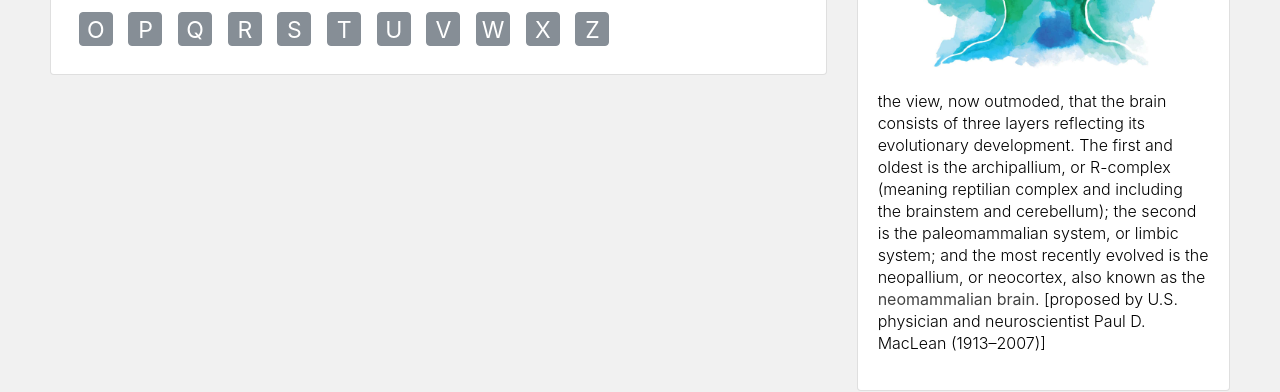
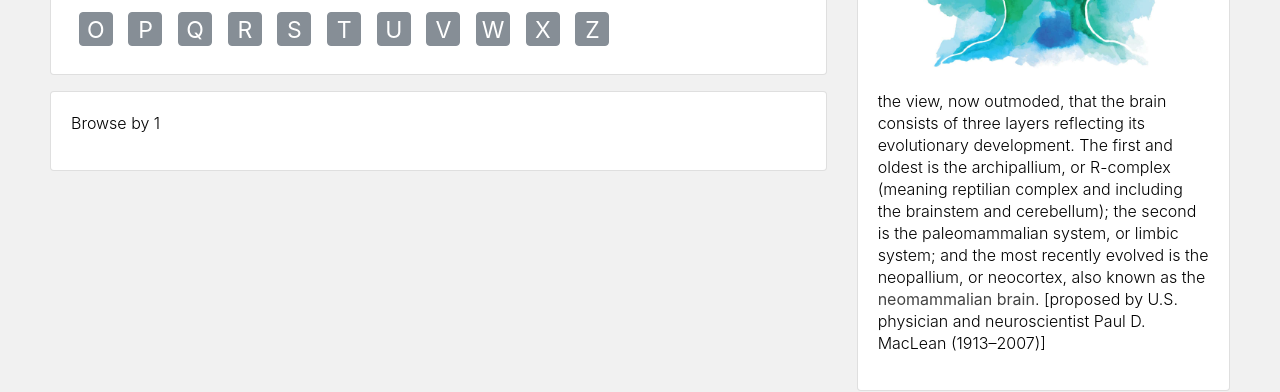
Before and after one commit to GrumpyEwok/APA-Dictionary-Rebuild, an Angular app: page /terms/1 in a window 1280 px wide. Shown: the part 444-836 px from the top of the page. Built offline with nearby package versions, Linux system fonts and the light colour scheme.

Commit message:
Browse by Letter retrieves selectedLetter from URL parameters.

```diff
--- a/src/app/app.module.ts
+++ b/src/app/app.module.ts
@@ -11,6 +11,7 @@ import { LetterDisplayComponent } from './letter-display/letter-display.componen
 import { LetterDetailComponent } from './letter-detail/letter-detail.component';
 import { TermsListComponent } from './terms-list/terms-list.component';
 import { SearchComponent } from './search/search.component';
+import { FeaturedTermComponent } from './featured-term/featured-term.component';
 
 @NgModule({
   declarations: [
@@ -22,7 +23,8 @@ import { SearchComponent } from './search/search.component';
     LetterDisplayComponent,
     LetterDetailComponent,
     TermsListComponent,
-    SearchComponent
+    SearchComponent,
+    FeaturedTermComponent
   ],
   imports: [
     BrowserModule,
--- a/src/app/content-body/content-body.component.html
+++ b/src/app/content-body/content-body.component.html
@@ -15,22 +15,9 @@
 
       <!-- use *ngFor to duplicate for each Letter[] -->
       <app-letter-display></app-letter-display>
+      <app-featured-term></app-featured-term>
 
 
-      <div class="card-deck">
-        <div class="card">
-          <div class="card-header">
-            <small>October 19th, 2018</small>
-            <!-- Hard-Coded  -->
-            <br>
-            Word of the Day
-          </div>
-          <img src="./../assets/img/hero.jpg" alt="An abstract drawing of a head, pastel color palette" class="card-img-top">
-          <div class="card-body">
-            <p>the view, now outmoded, that the brain consists of three layers reflecting its evolutionary development. The first and oldest is the archipallium, or R-complex (meaning reptilian complex and including the brainstem and cerebellum); the second is the paleomammalian system, or limbic system; and the most recently evolved is the neopallium, or neocortex, also known as the <strong>neomammalian brain</strong>. [proposed by U.S. physician and neuroscientist Paul D. MacLean (1913–2007)] </p>
-          </div>
-        </div>
-      </div>
     </div>
 
     <div class="sidebar-wrapper">
--- /dev/null
+++ b/src/app/featured-term/featured-term.component.html
@@ -0,0 +1,14 @@
+<div class="card-deck">
+  <div class="card">
+    <div class="card-header">
+      <small>October 19th, 2018</small>
+      <!-- Hard-Coded  -->
+      <br>
+      Word of the Day
+    </div>
+    <img src="./../assets/img/hero.jpg" alt="An abstract drawing of a head, pastel color palette" class="card-img-top">
+    <div class="card-body">
+      <p>the view, now outmoded, that the brain consists of three layers reflecting its evolutionary development. The first and oldest is the archipallium, or R-complex (meaning reptilian complex and including the brainstem and cerebellum); the second is the paleomammalian system, or limbic system; and the most recently evolved is the neopallium, or neocortex, also known as the <strong>neomammalian brain</strong>. [proposed by U.S. physician and neuroscientist Paul D. MacLean (1913–2007)] </p>
+    </div>
+  </div>
+</div>
--- /dev/null
+++ b/src/app/featured-term/featured-term.component.ts
@@ -0,0 +1,15 @@
+import { Component, OnInit } from '@angular/core';
+
+@Component({
+  selector: 'app-featured-term',
+  templateUrl: './featured-term.component.html',
+  styleUrls: ['./featured-term.component.css']
+})
+export class FeaturedTermComponent implements OnInit {
+
+  constructor() { }
+
+  ngOnInit() {
+  }
+
+}
--- a/src/app/letter-detail/letter-detail.component.html
+++ b/src/app/letter-detail/letter-detail.component.html
@@ -2,36 +2,16 @@
   <div class="row">
 
     <div class="col-lg-8">
-
-
-        <h1>APA Dictionary of Psychology</h1>
-        <app-search></app-search>
-
-        <app-letter-display></app-letter-display>
-        </div>
-      <div class="col-lg-4">
-
-          <div class="card-deck">
-            <div class="card">
-              <div class="card-header">
-                <small>October 19th, 2018</small>
-                <!-- Hard-Coded  -->
-                <br>
-                Word of the Day
-              </div>
-              <img src="./../assets/img/hero.jpg" alt="An abstract drawing of a head, pastel color palette" class="card-img-top">
-              <div class="card-body">
-                <p>the view, now outmoded, that the brain consists of three layers reflecting its evolutionary development. The first and oldest is the archipallium, or R-complex (meaning reptilian complex and including the brainstem and cerebellum); the second is the paleomammalian system, or limbic system; and the most recently evolved is the neopallium, or neocortex, also known as the <strong>neomammalian brain</strong>. [proposed by U.S. physician and neuroscientist Paul D. MacLean (1913–2007)] </p>
-              </div>
-            </div>
-
-          <app-sidebar></app-sidebar>
-
-      </div>
+      <h1>APA Dictionary of Psychology</h1>
+      <app-search></app-search>
+      <app-letter-display></app-letter-display>
+      <app-terms-list></app-terms-list>
     </div>
 
-
-
+    <div class="col-lg-4">
+      <app-featured-term></app-featured-term>
+      <app-sidebar></app-sidebar>
+    </div>
 
   </div>
 </div>
--- a/src/app/letter-detail/letter-detail.component.ts
+++ b/src/app/letter-detail/letter-detail.component.ts
@@ -1,4 +1,7 @@
 import { Component, OnInit } from '@angular/core';
+import { ActivatedRoute, Params } from '@angular/router';
+import { Location } from '@angular/common';
+
 import { SidebarComponent } from '../sidebar/sidebar.component';
 
 @Component({
@@ -7,10 +10,8 @@ import { SidebarComponent } from '../sidebar/sidebar.component';
   styleUrls: ['./letter-detail.component.css']
 })
 export class LetterDetailComponent implements OnInit {
+  constructor(private route: ActivatedRoute) {}
 
-  constructor() { }
-
-  ngOnInit() {
-  }
+  ngOnInit() {}
 
 }
--- a/src/app/terms-list/terms-list.component.css
+++ b/src/app/terms-list/terms-list.component.css
@@ -0,0 +1,3 @@
+.card {
+  margin-top: 1rem;
+}
--- a/src/app/terms-list/terms-list.component.html
+++ b/src/app/terms-list/terms-list.component.html
@@ -1,3 +1,13 @@
-<p>
-  terms-list works!
-</p>
+<div class="card-deck">
+  <div class="card">
+    <div class="card-body" id="letters-container">
+      <p class="subheading">Browse by {{ selectedLetter | uppercase }}</p>
+      <div id="terms-list">
+
+        <a *ngFor="let term of terms">{{ selectedLetter }}</a>
+
+
+      </div>
+    </div>
+  </div>
+</div>
--- a/src/app/terms-list/terms-list.component.ts
+++ b/src/app/terms-list/terms-list.component.ts
@@ -1,4 +1,5 @@
 import { Component, OnInit } from '@angular/core';
+import { ActivatedRoute, Params } from '@angular/router';
 
 @Component({
   selector: 'app-terms-list',
@@ -6,10 +7,12 @@ import { Component, OnInit } from '@angular/core';
   styleUrls: ['./terms-list.component.css']
 })
 export class TermsListComponent implements OnInit {
-
-  constructor() { }
+  selectedLetter: string;
+  constructor(private route: ActivatedRoute) { }
 
   ngOnInit() {
+    this.route.params.forEach((urlParameters) => {
+     this.selectedLetter = urlParameters['letter'];
+   });
   }
-
 }
```
Also changed, not shown: src/app/featured-term/featured-term.component.css (added), 1 other file (tests, documents, lock files or other folders).
